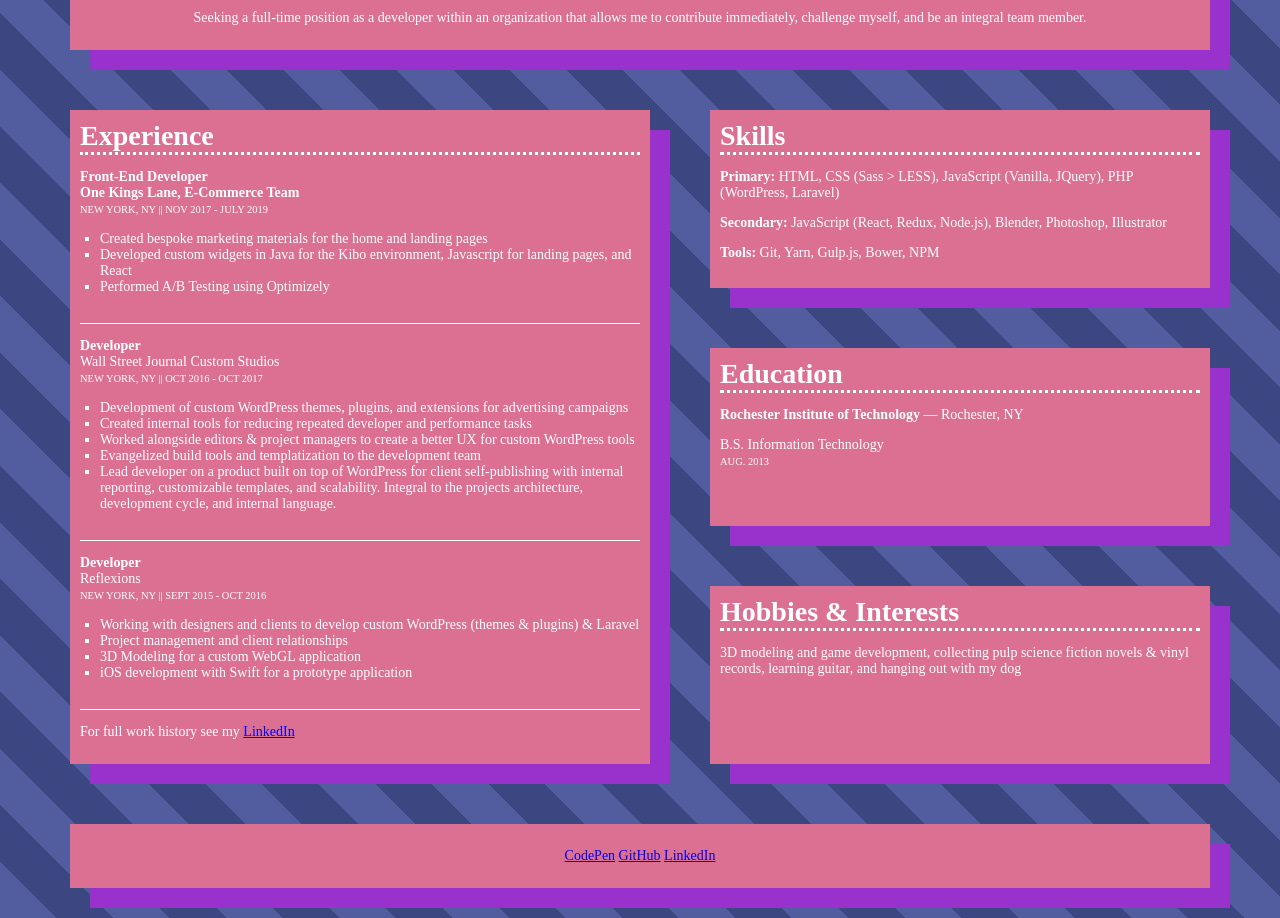
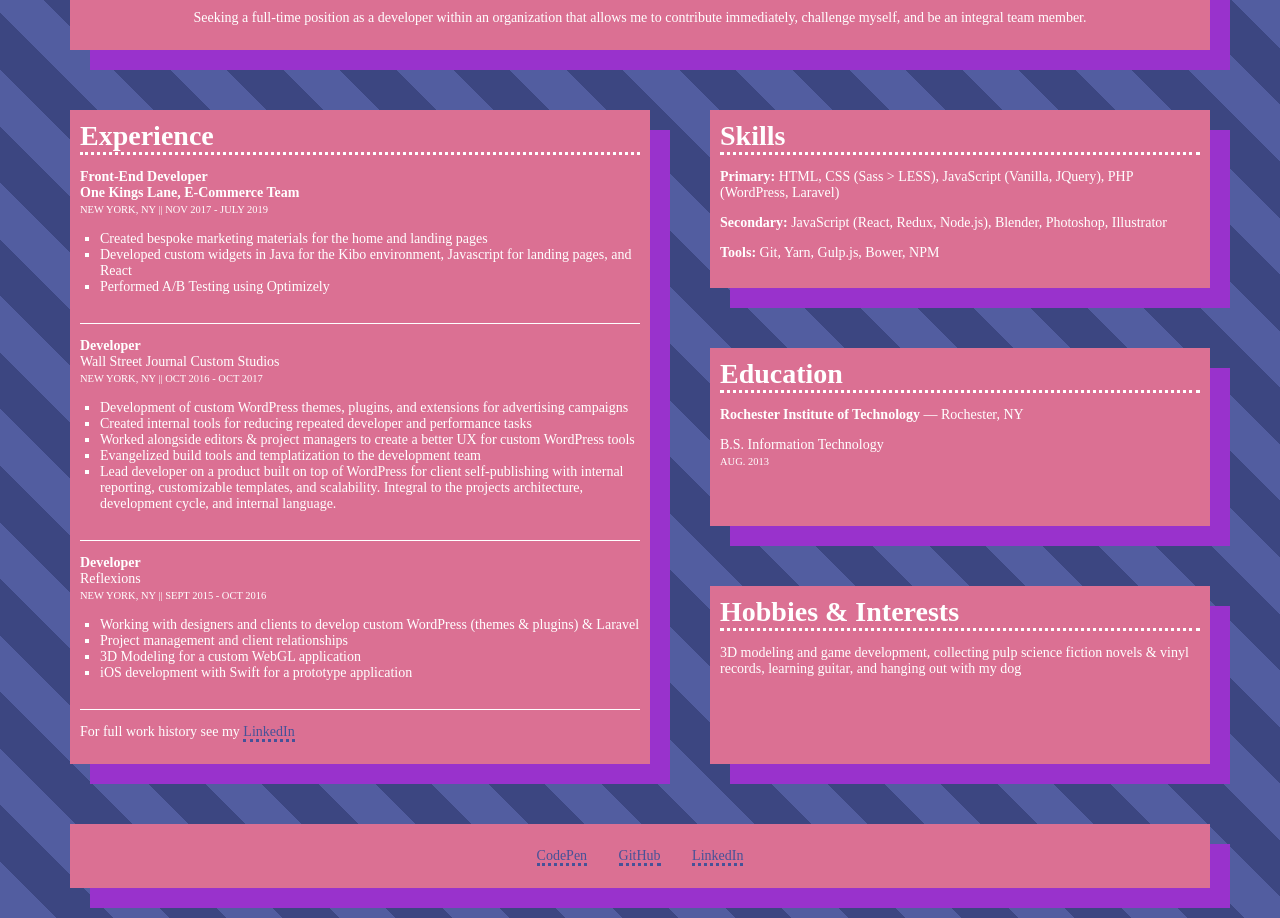
Before and after one commit to JMartinesGH/martinesio, a website: page index.html in a window 1280 px wide. Shown: the part 120-1038 px from the top of the page. Drawn offline with Linux system fonts and the light colour scheme.

Commit message:
styled links

```diff
--- a/scss/styles.scss
+++ b/scss/styles.scss
@@ -34,6 +34,12 @@
 h2{
     font-size: 1.2em;
     margin: 0 0 0.5em;
+}
+
+a{
+    color: #465298;
+    text-decoration: none;
+    border-bottom: dotted #465298;
 }
 
 header{
@@ -114,6 +120,7 @@
 
     li{
         display: inline-block;
+        padding: 0 1em;
     }
 }
 
```
Also changed, not shown: assets/css/styles.css.
